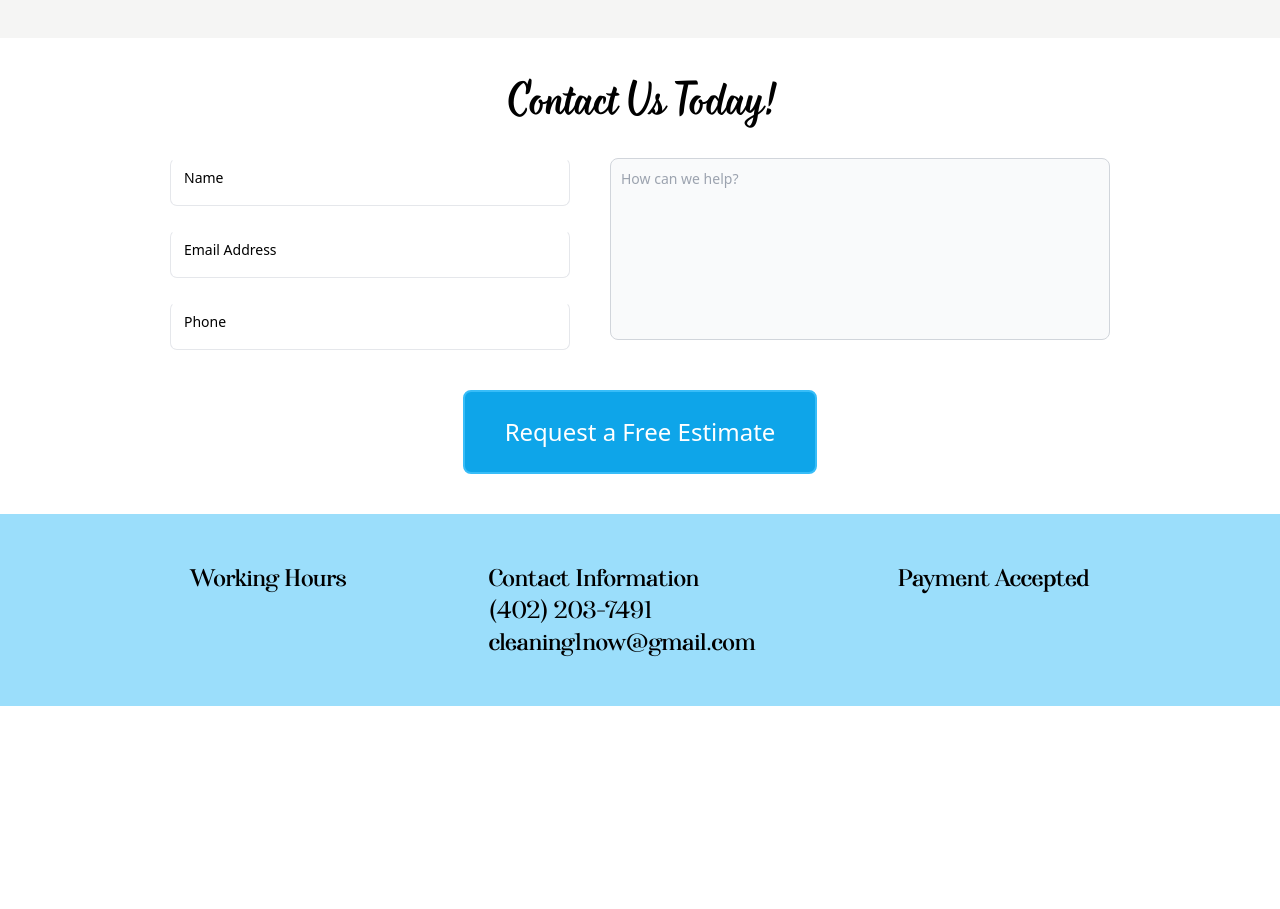
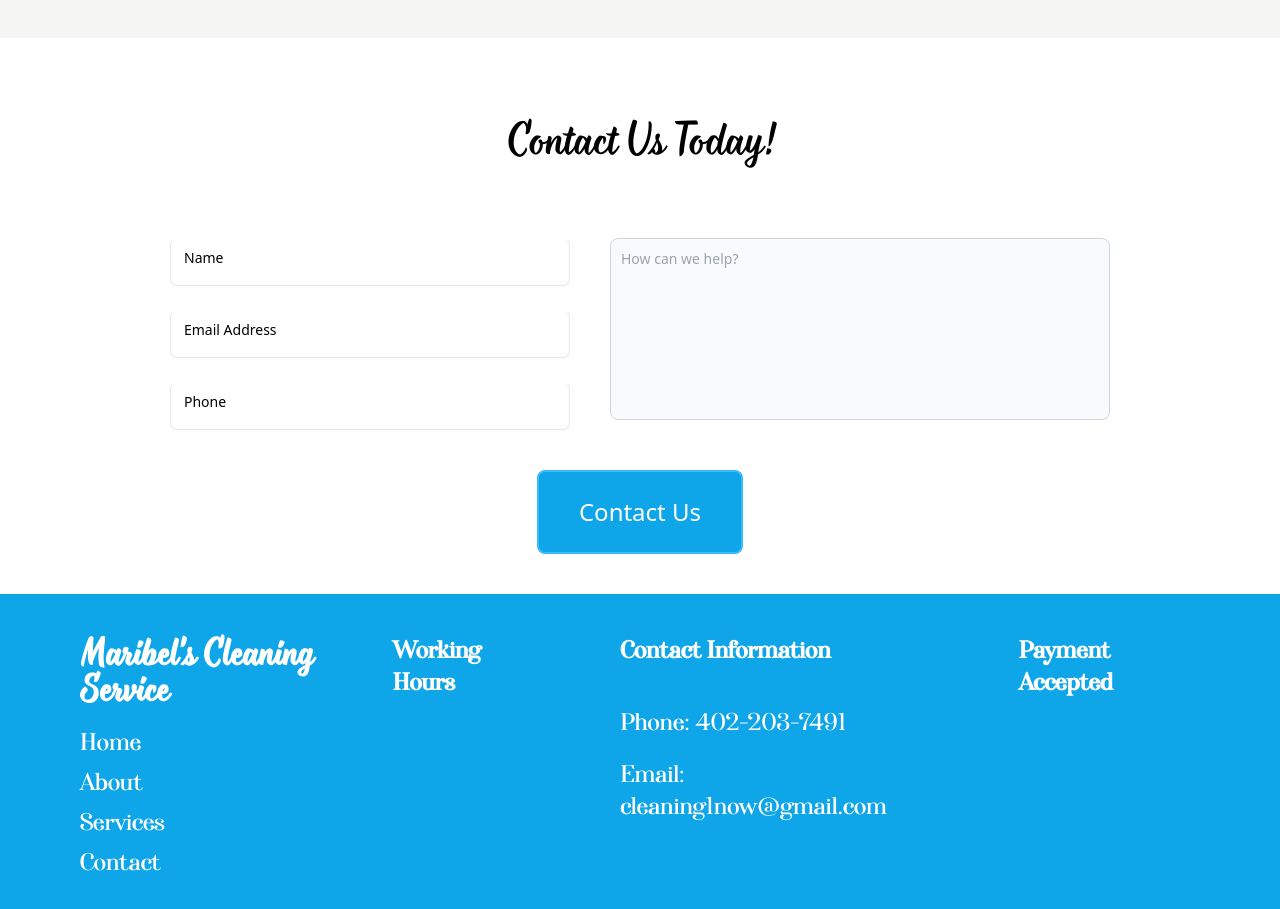
Before and after one commit to Tactenator/maribel, a React (Create React App) app: page /contact in a window 1280 px wide. Shown: the part 505-1414 px from the top of the page. Before the commit the page ends 1211 px from the top, so only its background shows below. Built offline with nearby package versions, Linux system fonts and the light colour scheme.

Commit message:
adjusting footer and contacts

```diff
--- a/src/components/footer.js
+++ b/src/components/footer.js
@@ -1,17 +1,32 @@
+import { Link } from 'react-router-dom'
+
 const Footer = () => {
     return (
-        <footer className="flex justify-evenly bg-sky-400/50 p-12 text-black font-Afterglow text-2xl">
+        <footer className="flex justify-evenly bg-sky-500 pt-10 pb-32 px-20 text-white font-Afterglow text-2xl">
             <div>
-                <h2>Working Hours</h2>
+                <h1 className='mb-5 font-bold font-Monarda text-3xl'>Maribel's Cleaning Service</h1>
+                <ul className="flex flex-col gap-2">
+                <Link className="text-2xl font-Afterglow transition-all duration-200 hover:underline" to="/">Home</Link>
+                <Link className="text-2xl font-Afterglow transition-all duration-200 hover:underline" to="/about">About</Link>
+                <Link className="text-2xl font-Afterglow transition-all duration-200 hover:underline" to="/services">Services</Link>
+                <Link className="text-2xl font-Afterglow transition-all duration-200 hover:underline" to="/contact">Contact</Link>
+            </ul>
             </div>
-            <div>
-                <h2>Contact Information</h2>
-                <ul>
-                    <li>(402) 203-7491</li>
-                    <li>cleaning1now@gmail.com</li>
-                </ul>
+            <div className="flex flex-row justify-evenly gap-20">
+                <div>
+                    <h2 className='font-bold text-2xl mb-10'>Working Hours</h2>
+                </div>
+                <div>
+                    <h2 className='font-bold text-2xl mb-10'>Contact Information</h2>
+                    <ul>
+                        <li className='mb-5'>Phone: <a href="tel:4022037491" className="font-Afterglow hover:underline">402-203-7491</a></li>
+                        <li>Email: <a href='mailto: cleaning1now@gmail.com' className='font-Afterglow hover:underline'>cleaning1now@gmail.com</a></li>
+                    </ul>
+                </div>
+                <div>
+                    <h2 className='font-bold text-2xl mb-10'>Payment Accepted</h2>
+                </div>
             </div>
-            <div><h2>Payment Accepted</h2></div>
         </footer>
      );
 }
--- a/src/pages/contact.js
+++ b/src/pages/contact.js
@@ -14,7 +14,7 @@ const Contact = () => {
                         <img src={Telephone} alt="A telephone" className=''></img>
                         <div className='ml-1'>
                             <h1 className='text-2xl my-5 font-bold'>Phone</h1>
-                            <span className='text-2xl'>555 555-5555</span>
+                            <a href="tel:4022037491" className="text-2xl font-Afterglow hover:underline">402-203-7491</a>
                         </div>
                     </div>
                     <div id="info" className="">
@@ -33,7 +33,7 @@ const Contact = () => {
                         </div>
                     </div>
                 </div>
-                <h1 className="text-center text-4xl font-Monarda my-10">Contact Us Today!</h1>
+                <h1 className="text-center text-4xl font-Monarda my-20">Contact Us Today!</h1>
                 <div id='contactContainer' className='flex justify-center gap-10 w-screen my-10'>
                     <div class="flex flex-col gap-6">
                         <div class="relative h-12 w-full min-w-[400px]">
@@ -72,7 +72,7 @@ const Contact = () => {
                 <div className="flex justify-center mb-10">
                 <button className='border-solid border-2 border-sky-400 bg-sky-500 text-white py-6 px-10 text-2xl rounded-lg transition-all duration-200
                                         hover:bg-white hover:text-sky-500
-                        '>Request a Free Estimate</button>
+                        '>Contact Us</button>
                 </div>
             </div>
         </>
```
